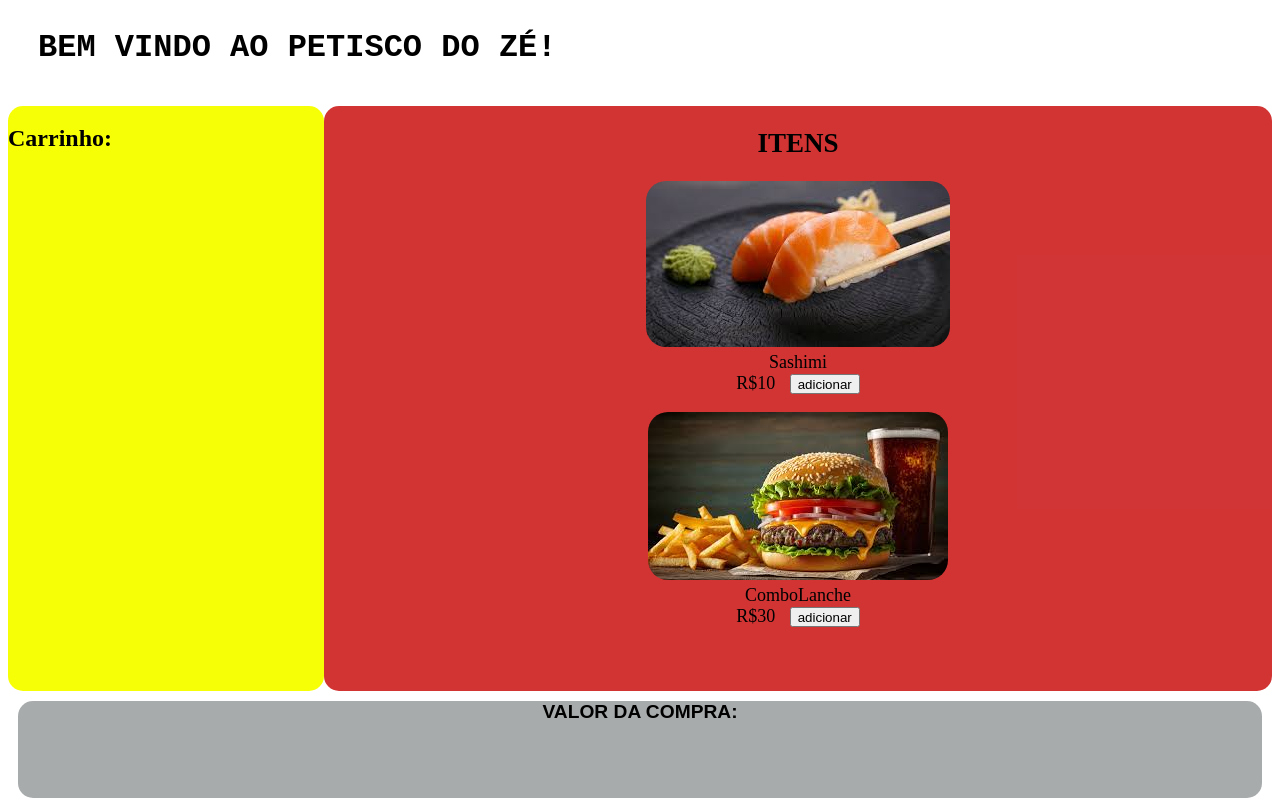
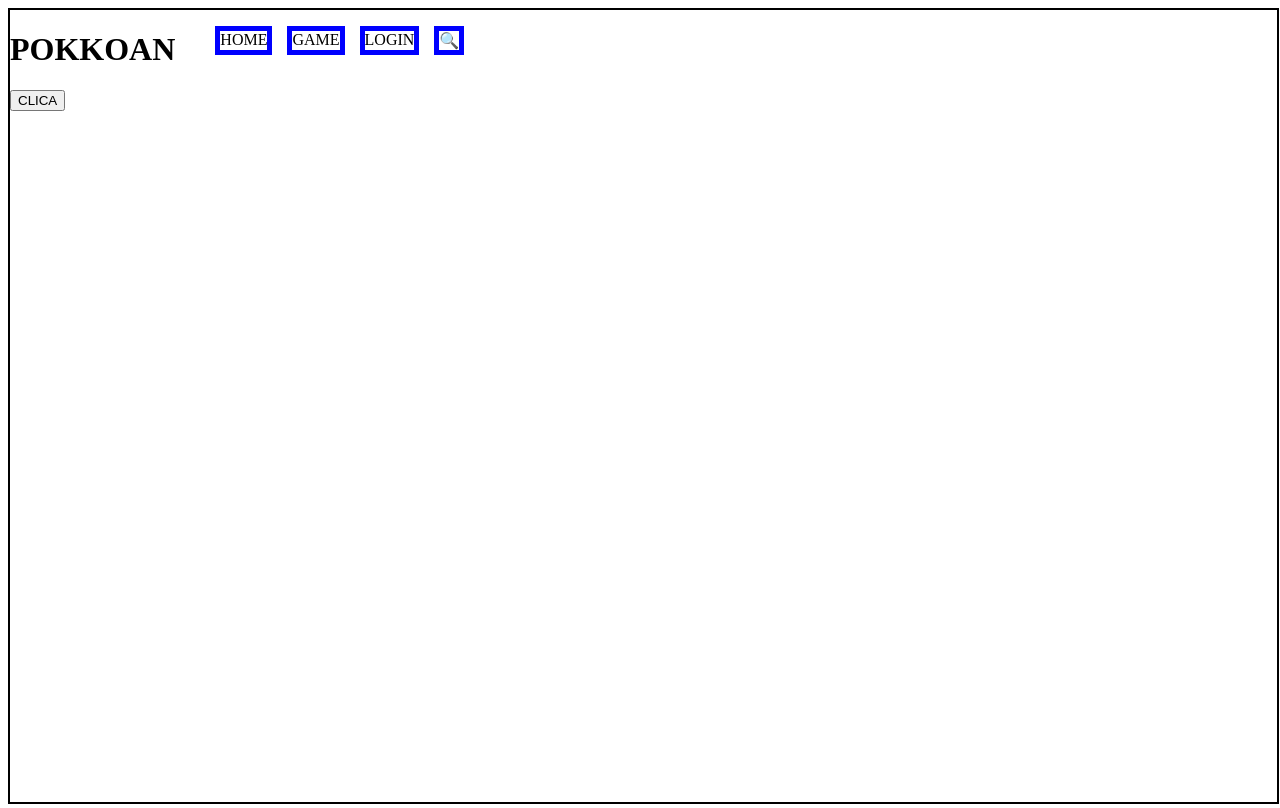
Before and after one commit to KKoan27/POKKOAN, a plain HTML site: page index.html in a window 1280 px wide. Drawn offline with Linux system fonts and the light colour scheme.

Commit message:
commitando o projeto POKKOAN

```diff
--- a/index.html
+++ b/index.html
@@ -1,53 +1,46 @@
 <!DOCTYPE html>
-<html lang="pt">
-
+<html lang="en">
 <head>
     <meta charset="UTF-8">
     <meta name="viewport" content="width=device-width, initial-scale=1.0">
+    <title>Document</title>
     <link rel="stylesheet" href="style.css">
-    <title>SiteTeste</title>
 </head>
+<body>
+
+    <header>
+        <h1>POKKOAN</h1>
+        <nav>
+            <ul>
+                <li>HOME</li>
+                <li>GAME</li>
+                <li>LOGIN</li>
+                <li>🔍</li>
+            </ul>
+        </nav>
+    </header>
+
+    <main>
+        <button onclick="dados()">CLICA</button>
+        <div class="userid">
 
 
-<body>
-    <header>
-        <h1 id="Titulo">BEM VINDO AO PETISCO DO ZÉ!</h1>
+        </div>
 
-    </header>
 
-    <div class="Container">
-        <div class="C1">
-            <h2>Carrinho:</h2>
-        </div>
-        <div class="C2">
-            <h2>ITENS</h2>
-            <div id="Itens">
-                <figure>
-                    <img src="Misc/Sushi.jpeg" alt="Sushi">
-                    <figcaption>Sashimi</figcaption>
-                    <div id="Sushi">
-                        R$10
-                        <button>adicionar</button>
-                    </div> <!-- Fechamento da div id="Sushi" -->
-                </figure>
 
-                <figure>
-                    <img src="Misc/ComboLanche.jpeg" alt="Lanche">
-                    <figcaption>ComboLanche</figcaption>
-                    <div id="Lanche">
-                        R$30
-                        <button>adicionar</button>
-                    </div> <!-- Fechamento da div id="Lanche" -->
-                </figure>
-            </div> <!-- Fechamento da div id="Itens" -->
-        </div> <!-- Fechamento da div class="C2" -->
-    </div> <!-- Fechamento da div class="Container" -->
+        <!-- <section class="card">
+            <img src="" alt="">
+            <div class="infocard">
+                <h4>titlegame</h4>
+                <p>pricegame</p>
+                <button onclick="buscar()">comprar</button>
+            </div>
+        </section> -->
 
-    <footer>
-        VALOR DA COMPRA:
-    </footer>
+    </main>
+
 
 </body>
-
-
+<script src="main.js"></script>
 </html>
--- a/main.js
+++ b/main.js
@@ -1,14 +1,33 @@
-'use strict'
-const switcher = document.querySelector('.btn');
 
-switcher.addEventListener('click', function () {
-    document.body.classList.toggle('dark-theme')
-    var classname = document.body.classname;
-    if (classname.includes('dark-theme')) {
-        this.textContent = "Dark";
+async function buscar(){
+    try{
+   let responsin =  await fetch("https://jsonplaceholder.typicode.com/todos")
+    const data = await responsin.json();
+    return data;
+    } catch(error){
+        console.log("Erro : ", error);
+        return [];
     }
-    else {
-        this.textContent = "ight";
-    }
-    console.log('current class name:' + classname)
-})
+
+}
+
+
+
+
+async function dados(){
+
+    const CardID = document.querySelector(".userid");
+
+
+    let userdata = await buscar();
+    userdata.forEach(userdatas => {
+        CardID.innerHTML += `
+                    <article class="cardID">
+                        <p> ${userdatas.id}</p>
+                        <p> ${userdatas.title}</p>
+                        <p> ${userdatas.completed}
+                    </article>
+    `;
+
+    });
+}
--- a/style.css
+++ b/style.css
@@ -1,88 +1,36 @@
-html {
+html{
+    width: 99%;
+    height: 99%;
+}
+
+body{
+    width: 100%;
     height: 100%;
-    width: 100%;
+    border: black solid 2px;
+}
+
+header  {
     display: flex;
 
 }
-
-#Titulo {
-
-    margin-left: 30px;
-}
-
-header {
-    color: rgb(0, 0, 0);
-    font-family: 'Courier New', Courier, monospace;
-    font-weight: lighter;
-    flex: 1;
-    border-radius: 15px;
-
+header nav{
 
 }
 
-
-.C1 {
-    background-color: rgb(247, 255, 6);
-    flex: 1;
-    border-radius: 15px;
-
-
+header ul{
+    display: flex;
+    list-style-type: none;
+    gap: 15px;
 }
 
-.C2 {
-    background-color: rgba(210, 52, 52, 0.996);
-    flex: 3;
-    border-radius: 15px;
-    text-align: center;
-    font-size: large;
-}
-
-.C2 #Itens {
-    font-weight: 400;
-    flex-direction: row;
-
-}
-
-.Container {
-    display: flex;
-    flex-direction: row;
-    height: 100%;
-    width: 100%;
-    flex: 6;
-}
-
-body {
-    height: 100%;
-    width: 100%;
-    display: flex;
-    flex-direction: column;
-
-}
-
-footer {
-    flex: 1;
-    background-color: rgba(137, 141, 143, 0.738);
-
-    text-align: center;
-    border-radius: 15px;
-    margin: 10px;
-    font-family: Arial;
-    font-size: larger;
-    font-weight: 700;
-}
-
-img {
-    image-rendering: optimizeQuality;
-    border-color: aquamarine;
-    border-radius: 20px;
-}
-
-button {
-    margin-left: 10px;
-    height: 20px;
+header ul li{
+    border: blue solid 5px
 }
 
 
-p {
-    justify-content: baseline;
+
+
+.cardID{
+    border: blue 2px solid;
+    text-align: center;
 }
```
